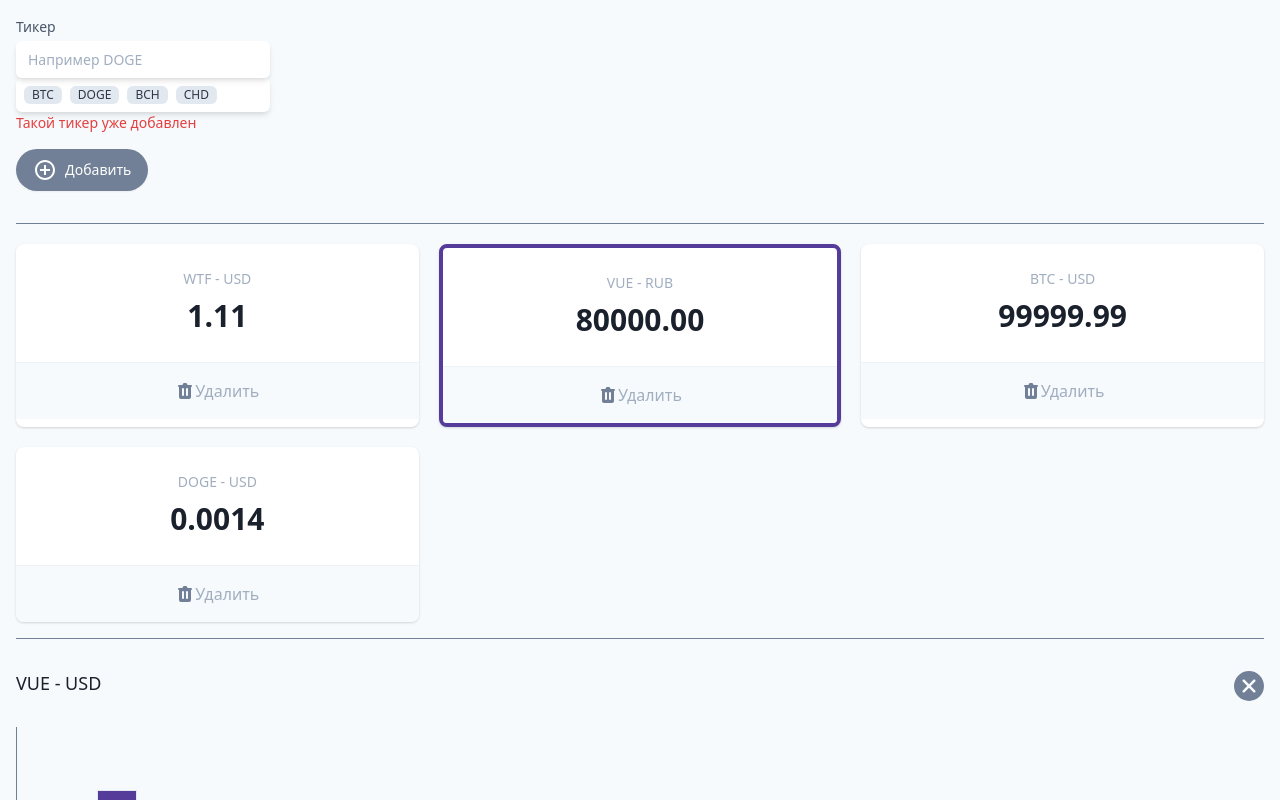
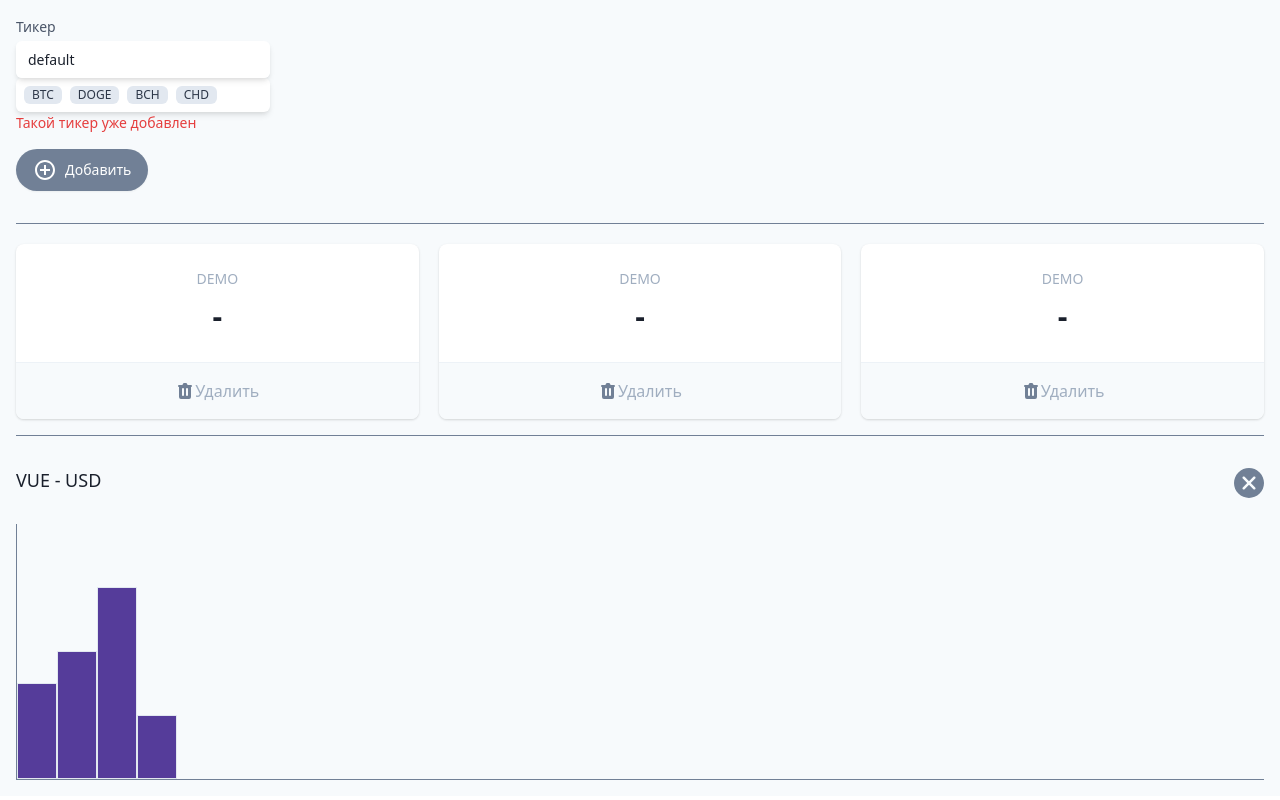
Before and after one commit to Stronfor/CheckCrypto, a Vue app: page / in a window 1280 px wide. Shown: the top 800 px of the page. Built offline with nearby package versions, Linux system fonts and the light colour scheme.

Commit message:
add elements for click button

```diff
--- a/src/App.vue
+++ b/src/App.vue
@@ -9,6 +9,7 @@
             >
             <div class="mt-1 relative rounded-md shadow-md">
               <input
+                v-model="tiker"
                 type="text"
                 name="wallet"
                 id="wallet"
@@ -44,6 +45,8 @@
           </div>
         </div>
         <button
+          v-on:click="add"
+          v-on:keyup.enter="add"
           type="button"
           class="my-4 inline-flex items-center py-2 px-4 border border-transparent shadow-sm text-sm leading-4 font-medium rounded-full text-white bg-gray-600 hover:bg-gray-700 transition-colors duration-300 focus:outline-none focus:ring-2 focus:ring-offset-2 focus:ring-gray-500"
         >
@@ -63,104 +66,25 @@
           Добавить
         </button>
       </section>
-
-      <hr class="w-full border-t border-gray-600 my-4" />
+      <template v-if="tickers.length">
+      <hr  class="w-full border-t border-gray-600 my-4" />
       <dl class="mt-5 grid grid-cols-1 gap-5 sm:grid-cols-3">
         <div
+          v-for="item in tickers"
+          v-bind:key="item.name"
           class="bg-white overflow-hidden shadow rounded-lg border-purple-800 border-solid cursor-pointer"
         >
           <div class="px-4 py-5 sm:p-6 text-center">
             <dt class="text-sm font-medium text-gray-500 truncate">
-              WTF - USD
+              {{ item.name }}
             </dt>
-            <dd class="mt-1 text-3xl font-semibold text-gray-900">1.11</dd>
+            <dd class="mt-1 text-3xl font-semibold text-gray-900">
+              {{ item.price }}
+            </dd>
           </div>
           <div class="w-full border-t border-gray-200"></div>
           <button
-            class="flex items-center justify-center font-medium w-full bg-gray-100 px-4 py-4 sm:px-6 text-md text-gray-500 hover:text-gray-600 hover:bg-gray-200 hover:opacity-20 transition-all focus:outline-none"
-          >
-            <svg
-              class="h-5 w-5"
-              xmlns="http://www.w3.org/2000/svg"
-              viewBox="0 0 20 20"
-              fill="#718096"
-              aria-hidden="true"
-            >
-              <path
-                fill-rule="evenodd"
-                d="M9 2a1 1 0 00-.894.553L7.382 4H4a1 1 0 000 2v10a2 2 0 002 2h8a2 2 0 002-2V6a1 1 0 100-2h-3.382l-.724-1.447A1 1 0 0011 2H9zM7 8a1 1 0 012 0v6a1 1 0 11-2 0V8zm5-1a1 1 0 00-1 1v6a1 1 0 102 0V8a1 1 0 00-1-1z"
-                clip-rule="evenodd"
-              ></path></svg
-            >Удалить
-          </button>
-        </div>
-        <div
-          class="bg-white overflow-hidden shadow rounded-lg border-purple-800 border-solid border-4 cursor-pointer"
-        >
-          <div class="px-4 py-5 sm:p-6 text-center">
-            <dt class="text-sm font-medium text-gray-500 truncate">
-              VUE - RUB
-            </dt>
-            <dd class="mt-1 text-3xl font-semibold text-gray-900">80000.00</dd>
-          </div>
-          <div class="w-full border-t border-gray-200"></div>
-          <button
-            class="flex items-center justify-center font-medium w-full bg-gray-100 px-4 py-4 sm:px-6 text-md text-gray-500 hover:text-gray-600 hover:bg-gray-200 hover:opacity-20 transition-all focus:outline-none"
-          >
-            <svg
-              class="h-5 w-5"
-              xmlns="http://www.w3.org/2000/svg"
-              viewBox="0 0 20 20"
-              fill="#718096"
-              aria-hidden="true"
-            >
-              <path
-                fill-rule="evenodd"
-                d="M9 2a1 1 0 00-.894.553L7.382 4H4a1 1 0 000 2v10a2 2 0 002 2h8a2 2 0 002-2V6a1 1 0 100-2h-3.382l-.724-1.447A1 1 0 0011 2H9zM7 8a1 1 0 012 0v6a1 1 0 11-2 0V8zm5-1a1 1 0 00-1 1v6a1 1 0 102 0V8a1 1 0 00-1-1z"
-                clip-rule="evenodd"
-              ></path></svg
-            >Удалить
-          </button>
-        </div>
-        <div
-          class="bg-white overflow-hidden shadow rounded-lg border-purple-800 border-solid cursor-pointer"
-        >
-          <div class="px-4 py-5 sm:p-6 text-center">
-            <dt class="text-sm font-medium text-gray-500 truncate">
-              BTC - USD
-            </dt>
-            <dd class="mt-1 text-3xl font-semibold text-gray-900">99999.99</dd>
-          </div>
-          <div class="w-full border-t border-gray-200"></div>
-          <button
-            class="flex items-center justify-center font-medium w-full bg-gray-100 px-4 py-4 sm:px-6 text-md text-gray-500 hover:text-gray-600 hover:bg-gray-200 hover:opacity-20 transition-all focus:outline-none"
-          >
-            <svg
-              class="h-5 w-5"
-              xmlns="http://www.w3.org/2000/svg"
-              viewBox="0 0 20 20"
-              fill="#718096"
-              aria-hidden="true"
-            >
-              <path
-                fill-rule="evenodd"
-                d="M9 2a1 1 0 00-.894.553L7.382 4H4a1 1 0 000 2v10a2 2 0 002 2h8a2 2 0 002-2V6a1 1 0 100-2h-3.382l-.724-1.447A1 1 0 0011 2H9zM7 8a1 1 0 012 0v6a1 1 0 11-2 0V8zm5-1a1 1 0 00-1 1v6a1 1 0 102 0V8a1 1 0 00-1-1z"
-                clip-rule="evenodd"
-              ></path></svg
-            >Удалить
-          </button>
-        </div>
-        <div
-          class="bg-white overflow-hidden shadow rounded-lg border-purple-800 border-solid cursor-pointer"
-        >
-          <div class="px-4 py-5 sm:p-6 text-center">
-            <dt class="text-sm font-medium text-gray-500 truncate">
-              DOGE - USD
-            </dt>
-            <dd class="mt-1 text-3xl font-semibold text-gray-900">0.0014</dd>
-          </div>
-          <div class="w-full border-t border-gray-200"></div>
-          <button
+            @click="handleDelete(item)"
             class="flex items-center justify-center font-medium w-full bg-gray-100 px-4 py-4 sm:px-6 text-md text-gray-500 hover:text-gray-600 hover:bg-gray-200 hover:opacity-20 transition-all focus:outline-none"
           >
             <svg
@@ -180,6 +104,7 @@
         </div>
       </dl>
       <hr class="w-full border-t border-gray-600 my-4" />
+    </template>
       <section class="relative">
         <h3 class="text-lg leading-6 font-medium text-gray-900 my-8">
           VUE - USD
@@ -221,6 +146,32 @@
 <script>
 export default {
   name: "App",
+
+  data() {
+    return {
+      tiker: "default",
+      tickers: [
+        { name: "DEMO", price: "-" },
+        { name: "DEMO", price: "-" },
+        { name: "DEMO", price: "-" },
+      ],
+    };
+  },
+
+  methods: {
+    add() {
+      const newTicker = {
+        name: this.tiker,
+        price: "-",
+      };
+      this.tickers.push(newTicker);
+      this.tiker = "";
+    },
+
+    handleDelete(tickerToRemove){
+      this.tickers = this.tickers.filter(t => t !== tickerToRemove)
+    }
+  },
 };
 </script>
 
```
